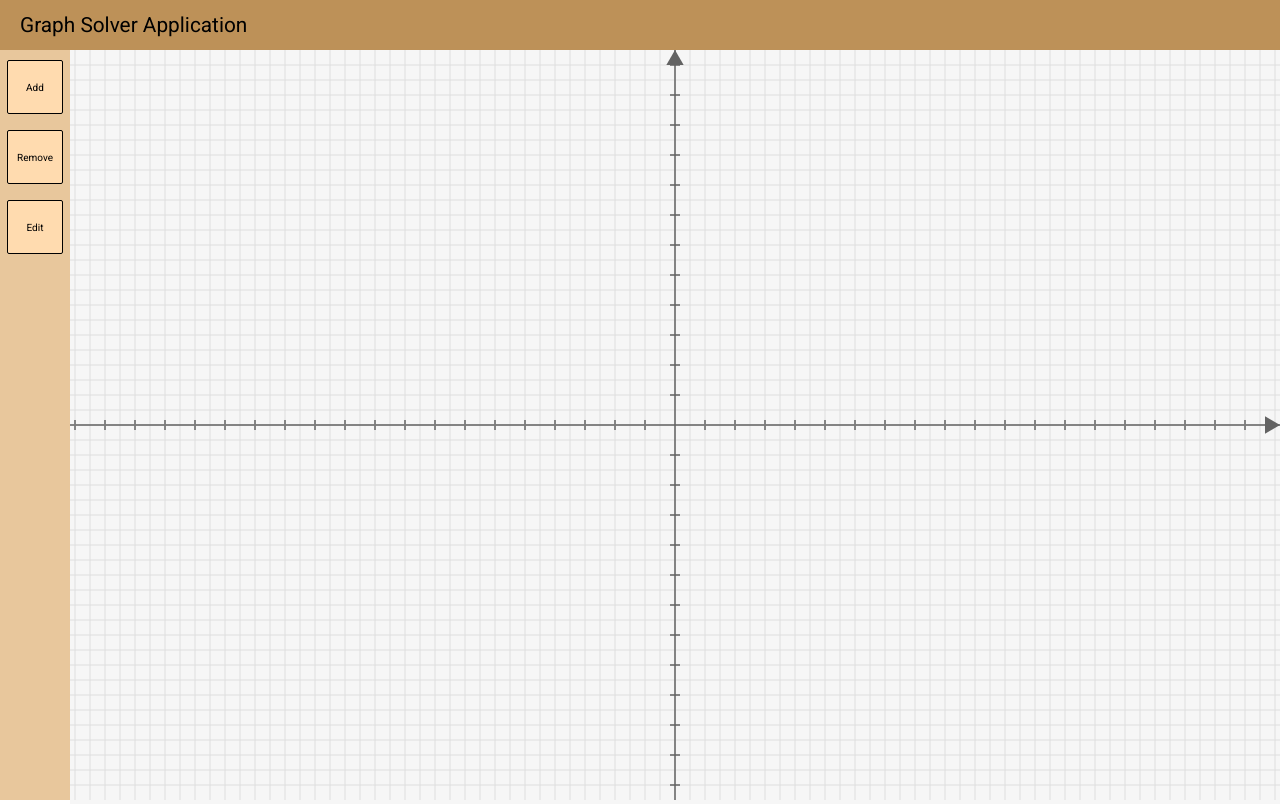
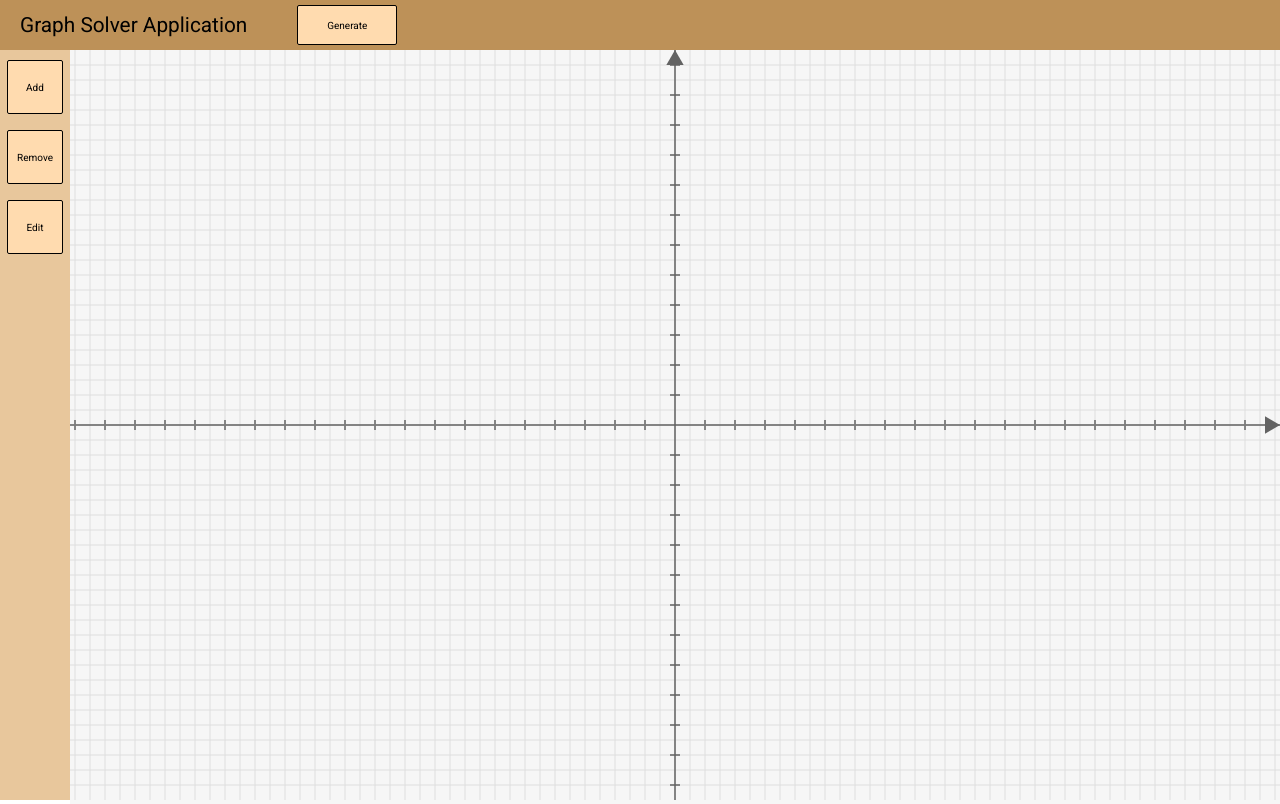
Before and after one commit to przem97/graph-generator, a React app in the folder app/: page / in a window 1280 px wide. Built offline with nearby package versions, Linux system fonts and the light colour scheme.

Commit message:
new button component

```diff
--- /dev/null
+++ b/app/src/component/common/Button.tsx
@@ -0,0 +1,39 @@
+import { FC, HTMLProps } from 'react';
+
+import { styled } from 'styled-components';
+
+type GraphActionButtonContainerProps = {
+    height: string;
+    width: string;
+};
+
+type CustomApplicationButtonType = HTMLProps<HTMLButtonElement> & GraphActionButtonContainerProps;
+
+export const CustomApplicationButton: FC<CustomApplicationButtonType> = (props) => {
+    const { children, height, width} = props;
+    const buttonProperties = { width, height };
+    return (
+        <GraphActionButtonContainer {...buttonProperties}>
+            { children }
+        </GraphActionButtonContainer>
+    );
+}
+
+const GraphActionButtonContainer = styled.button<GraphActionButtonContainerProps>`
+    height: ${({ height }) => height};
+    width: ${({ width }) => width};
+    border-radius: 2px;
+    border: solid;
+    border-width: 1px;
+    background-color: rgb(255, 219, 175);
+    font-family: Roboto, Arial;
+    font-size: 10px;
+    transition: background-color 0.15s,
+                font-size 0.15s,
+                box-shadow 0.15s;
+    &:hover {
+        background-color: rgb(255, 209, 165);
+        font-size: 12px;
+        box-shadow: 1px 1px 2px 0px black;
+    }
+`
--- a/app/src/component/header/Header.tsx
+++ b/app/src/component/header/Header.tsx
@@ -1,9 +1,12 @@
 import React from 'react';
 import { styled } from 'styled-components';
+import { CustomApplicationButton } from '../common/Button';
 
 export const DEFAULT_HEADER_HEIGHT = 50;
 
 export default function Header() {
+    const generateButtonProps = { width: '100px', height: '40px' };
+
     return (
         <HeaderContainer headerHeight={DEFAULT_HEADER_HEIGHT}>
             <LeftSectionContainer>
@@ -11,6 +14,11 @@ export default function Header() {
                     <p>Graph Solver Application</p>
                 </AppTitleContainer>
             </LeftSectionContainer>
+            <MiddleSectionContainer>
+                <CustomApplicationButton {...generateButtonProps}>
+                    <p>Generate</p>
+                </CustomApplicationButton>
+            </MiddleSectionContainer>
         </HeaderContainer>
     )
 }
@@ -28,10 +36,16 @@ const HeaderContainer = styled.header<HeaderContainerProps>`
     top: 0;
     left: 0;
     right: 0;
-    justify-content: space-between;
+    justify-content: flex-start;
+    column-gap: 50px;
 `
 
 const LeftSectionContainer = styled.div`
+    display: flex;
+    align-items: center;
+`
+
+const MiddleSectionContainer = styled.div`
     display: flex;
     align-items: center;
 `
--- a/app/src/component/sidebar/Sidebar.tsx
+++ b/app/src/component/sidebar/Sidebar.tsx
@@ -4,6 +4,7 @@ import { styled } from 'styled-components';
 import { useDispatch } from 'react-redux';
 import { setAddStrategy, setRemoveStrategy, setEditStrategy } from '../../redux/reducers/strategy/draw/strategySlice';
 import { DEFAULT_HEADER_HEIGHT } from '../header/Header';
+import { CustomApplicationButton } from '../common/Button';
 
 export const DEFAULT_SIDEBAR_WIDTH = 70;
 
@@ -14,22 +15,23 @@ export default function Sidebar() {
     const removeAction = () => dispatch(setRemoveStrategy());
     const editAction = () => dispatch(setEditStrategy());
 
+    const sidebarButtonProps = { width: '80%', height: '90%' }
     return (
         <SidebarContainer sidebarWidth={DEFAULT_SIDEBAR_WIDTH} top={DEFAULT_HEADER_HEIGHT}>
             <GraphActionContainer>
-                <GraphActionButtonContainer id="add-button" onClick={addAction}>
+                <CustomApplicationButton id="add-button" onClick={addAction} {...sidebarButtonProps}>
                     <p>Add</p>
-                </GraphActionButtonContainer>
+                </CustomApplicationButton>
             </GraphActionContainer>
             <GraphActionContainer>
-                <GraphActionButtonContainer id="remove-button" onClick={removeAction}>
+                <CustomApplicationButton id="remove-button" onClick={removeAction} {...sidebarButtonProps}>
                     <p>Remove</p>
-                </GraphActionButtonContainer>
+                </CustomApplicationButton>
             </GraphActionContainer>
             <GraphActionContainer>
-                <GraphActionButtonContainer id="edit-button" onClick={editAction}>
+                <CustomApplicationButton id="edit-button" onClick={editAction} {...sidebarButtonProps}>
                     <p>Edit</p>
-                </GraphActionButtonContainer>
+                </CustomApplicationButton>
             </GraphActionContainer>
         </SidebarContainer>
     )
@@ -62,17 +64,3 @@ const GraphActionContainer = styled.div`
     margin: 0;
     margin-top: 10px;
 `
-
-const GraphActionButtonContainer = styled.button`
-    height: 90%;
-    width: 80%;
-    border-radius: 2px;
-    border: solid;
-    border-width: 1px;
-    background-color: rgb(255, 219, 175);
-    font-family: Roboto, Arial;
-    font-size: 10px;
-    transition: background-color 0.15s,
-                font-size 0.15s,
-                box-shadow 0.15s;
-`
```
